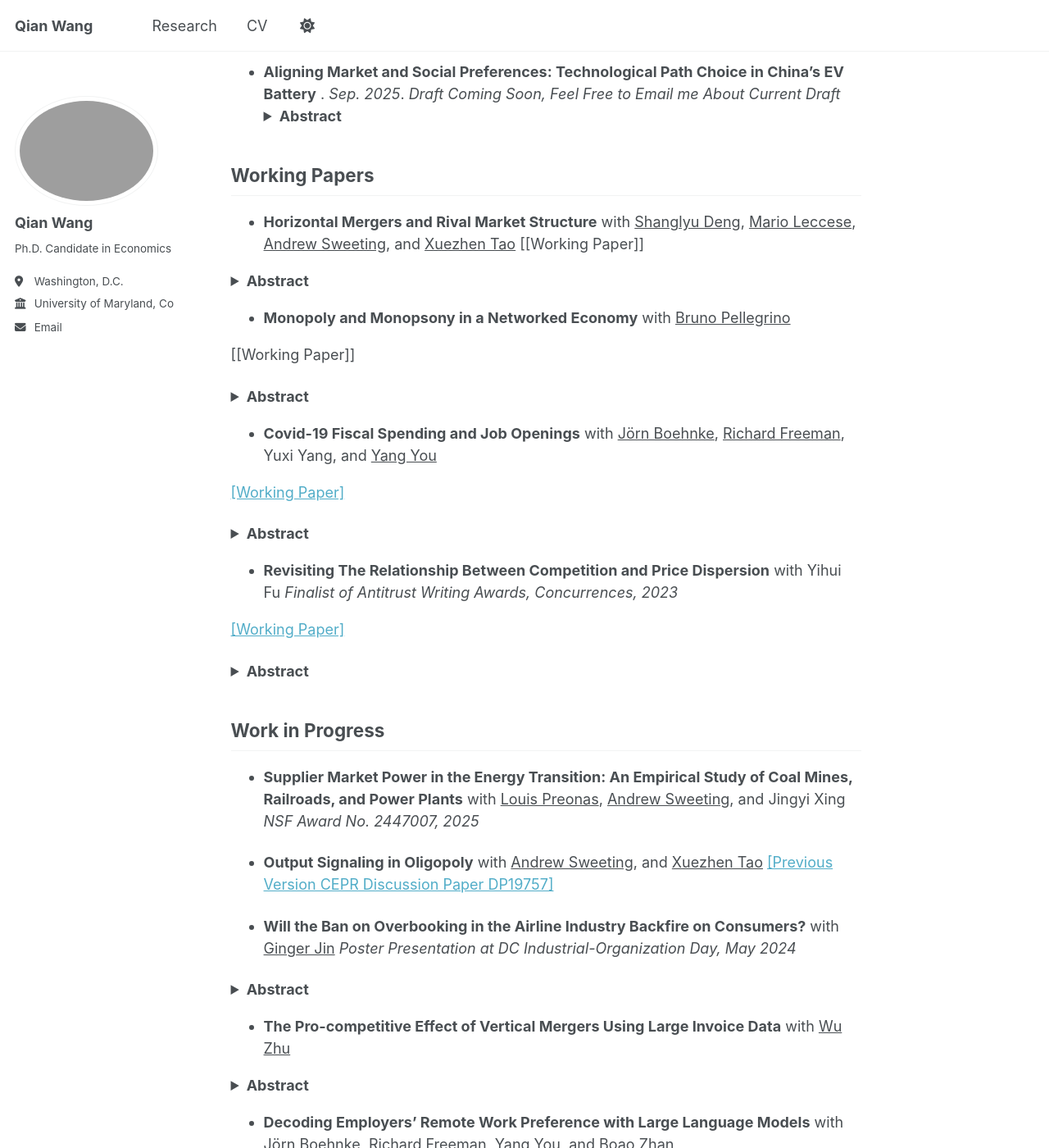
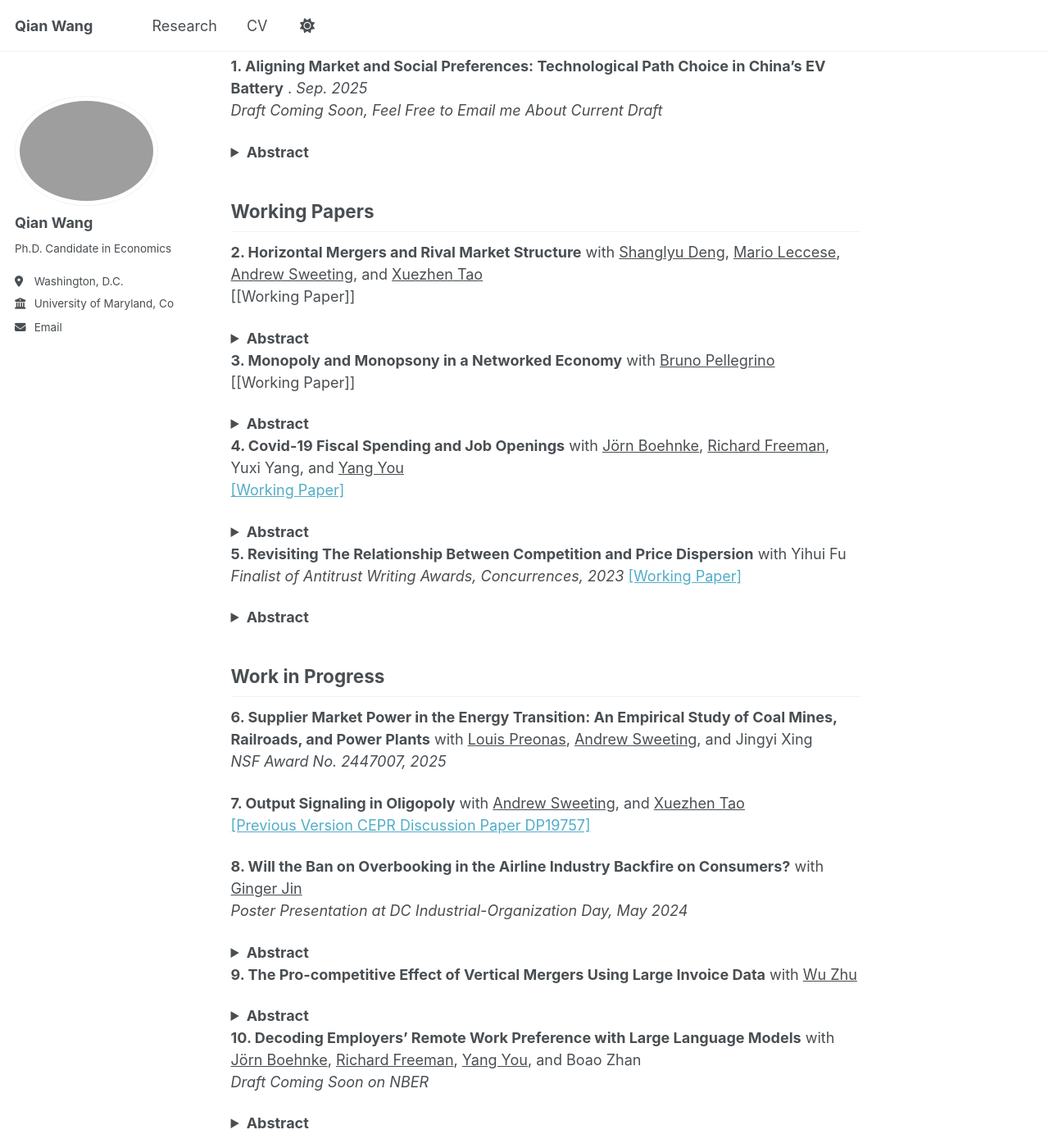
Before and after one commit to qwang819/qwang819.github.io, a Jekyll site: the page built from _pages/about.md, in a window 1280 px wide and 1400 px high, scrolled down 378 px. Shown: the whole window at 82% size. Built offline with Jekyll 4.4.1, drawn with Linux system fonts in a browser that asks for light colours; a script that is not in the unit is left out.

Commit message:
Update about.md

```diff
--- a/_pages/about.md
+++ b/_pages/about.md
@@ -16,7 +16,7 @@ Email: <a href="mailto:qwang819@umd.edu">qwang819@umd.edu</a>
 
 ## Job Market Paper
 
-- **Aligning Market and Social Preferences: Technological Path Choice in China’s EV Battery** . *Sep. 2025*.
+**1. Aligning Market and Social Preferences: Technological Path Choice in China’s EV Battery** . *Sep. 2025*
 *Draft Coming Soon, Feel Free to Email me About Current Draft*
   <details>
     <summary><strong>Abstract</strong></summary>
@@ -27,20 +27,19 @@ Email: <a href="mailto:qwang819@umd.edu">qwang819@umd.edu</a>
 
 ## Working Papers
 
-- **Horizontal Mergers and Rival Market Structure**
+**2. Horizontal Mergers and Rival Market Structure**
 with <a href="https://www.shanglyudeng.com/" style="color: #494e52;">Shanglyu Deng</a>, <a href="https://www.marioleccese.com/" style="color: #494e52;">Mario Leccese</a>, <a href="http://www.asweeting.com/" style="color: #494e52;">Andrew Sweeting</a>, and <a href="https://www.xuezhentao.site" style="color: #494e52;">Xuezhen Tao</a>
 [[Working Paper]]
 
  <details>
    <summary><strong>Abstract</strong></summary>
    <p>
-
+   Traditional measures of market concentration used when screening for anticom- petitive mergers, or applying structural presumptions, such as the market-level HHI, depend on the concentration of sales among non-merging rivals, as well as the shares of the merging parties. While the size of cost efficiencies needed to offset the market power effects of a merger, assuming static Nash equilibrium play both before and after a merger, depends only on the shares, characteristics and margins of the merging firms (Nocke and Whinston (2022)), we illustrate how, conditional on the shares and margins of the merging firms, rival market structure is often highly correlated with how rivals’ prices and outputs would change in response to changes in the prices or outputs of the parties, which in turn affects the profitability of mergers and the magnitude of any post-merger price and quantity changes when other efficiencies, or no efficiencies, are realized. We show that a simply calculated rival HHI measure is correlated with these changes for both price- and quantity-competition, for a variety of demand systems. We also illustrate how rival market structure can affect the incentives of a merged firm to engage in strategic behavior that may obscure the size of its realized efficiencies.
    </p>
  </details>
 
- - **Monopoly and Monopsony in a Networked Economy**
+**3. Monopoly and Monopsony in a Networked Economy**
 with <a href="https://www.brunopellegrino.com/" style="color: #494e52;">Bruno Pellegrino</a>
-
 [[Working Paper]]
 
  <details>
@@ -50,9 +49,8 @@ with <a href="https://www.brunopellegrino.com/" style="color: #494e52;">Bruno Pe
    </p>
  </details>
 
- - **Covid-19 Fiscal Spending and Job Openings**
+**4. Covid-19 Fiscal Spending and Job Openings**
 with <a href="https://jboehnke.com/" style="color: #494e52;">Jörn Boehnke</a>, <a href="https://freeman.scholars.harvard.edu/" style="color: #494e52;">Richard Freeman</a>, Yuxi Yang, and <a href="https://yangyou1.weebly.com/" style="color: #494e52;">Yang You</a>
-
 [[Working Paper]](https://yangyou1.weebly.com/uploads/1/3/3/8/133813498/job_market_s_reaction_to_covid_spending_v1.pdf)
 
  <details>
@@ -62,10 +60,9 @@ with <a href="https://jboehnke.com/" style="color: #494e52;">Jörn Boehnke</a>,
    </p>
  </details>
 
- - **Revisiting The Relationship Between Competition and Price Dispersion**
+**5. Revisiting The Relationship Between Competition and Price Dispersion**
 with Yihui Fu
 *Finalist of Antitrust Writing Awards, Concurrences, 2023*
-
 [[Working Paper]](https://www.dropbox.com/scl/fi/cwe8wjpc9m2pyeo3v6frn/airline_price_dispersion.pdf?rlkey=x8mmmu6po61mmyfe6ltvksy0b&st=3qs6mtej&dl=0)
 
  <details>
@@ -78,15 +75,15 @@ with Yihui Fu
 
 ## Work in Progress
 
- - **Supplier Market Power in the Energy Transition: An Empirical Study of Coal Mines, Railroads, and Power Plants**
+**6. Supplier Market Power in the Energy Transition: An Empirical Study of Coal Mines, Railroads, and Power Plants**
 with <a href="https://www.louispreonas.com/" style="color: #494e52;">Louis Preonas</a>, <a href="http://www.asweeting.com/" style="color: #494e52;">Andrew Sweeting</a>, and Jingyi Xing
 *NSF Award No. 2447007, 2025*
 
- - **Output Signaling in Oligopoly**
+**7. Output Signaling in Oligopoly**
 with <a href="http://www.asweeting.com/" style="color: #494e52;">Andrew Sweeting</a>, and <a href="https://www.xuezhentao.site" style="color: #494e52;">Xuezhen Tao</a>
 [[Previous Version CEPR Discussion Paper DP19757]](https://cepr.org/publications/dp19757)
 
- - **Will the Ban on Overbooking in the Airline Industry Backfire on Consumers?**
+**8. Will the Ban on Overbooking in the Airline Industry Backfire on Consumers?**
 with <a href="https://www.gingerjin.com/" style="color: #494e52;">Ginger Jin</a>
 *Poster Presentation at DC Industrial-Organization Day, May 2024*
 
@@ -98,7 +95,7 @@ with <a href="https://www.gingerjin.com/" style="color: #494e52;">Ginger Jin</a>
    </p>
  </details>
 
- - **The Pro-competitive Effect of Vertical Mergers Using Large Invoice Data**
+**9. The Pro-competitive Effect of Vertical Mergers Using Large Invoice Data**
 with <a href="https://www.sem.tsinghua.edu.cn/en/info/1216/7050.htm" style="color: #494e52;">Wu Zhu</a>
 
  <details>
@@ -108,8 +105,9 @@ with <a href="https://www.sem.tsinghua.edu.cn/en/info/1216/7050.htm" style="colo
    </p>
  </details>
 
- - **Decoding Employers’ Remote Work Preference with Large Language Models**
+**10. Decoding Employers’ Remote Work Preference with Large Language Models**
 with <a href="https://jboehnke.com/" style="color: #494e52;">Jörn Boehnke</a>, <a href="https://freeman.scholars.harvard.edu/" style="color: #494e52;">Richard Freeman</a>, <a href="https://yangyou1.weebly.com/" style="color: #494e52;">Yang You</a>, and Boao Zhan
+*Draft Coming Soon on NBER*
 
  <details>
    <summary><strong>Abstract</strong></summary>
```
